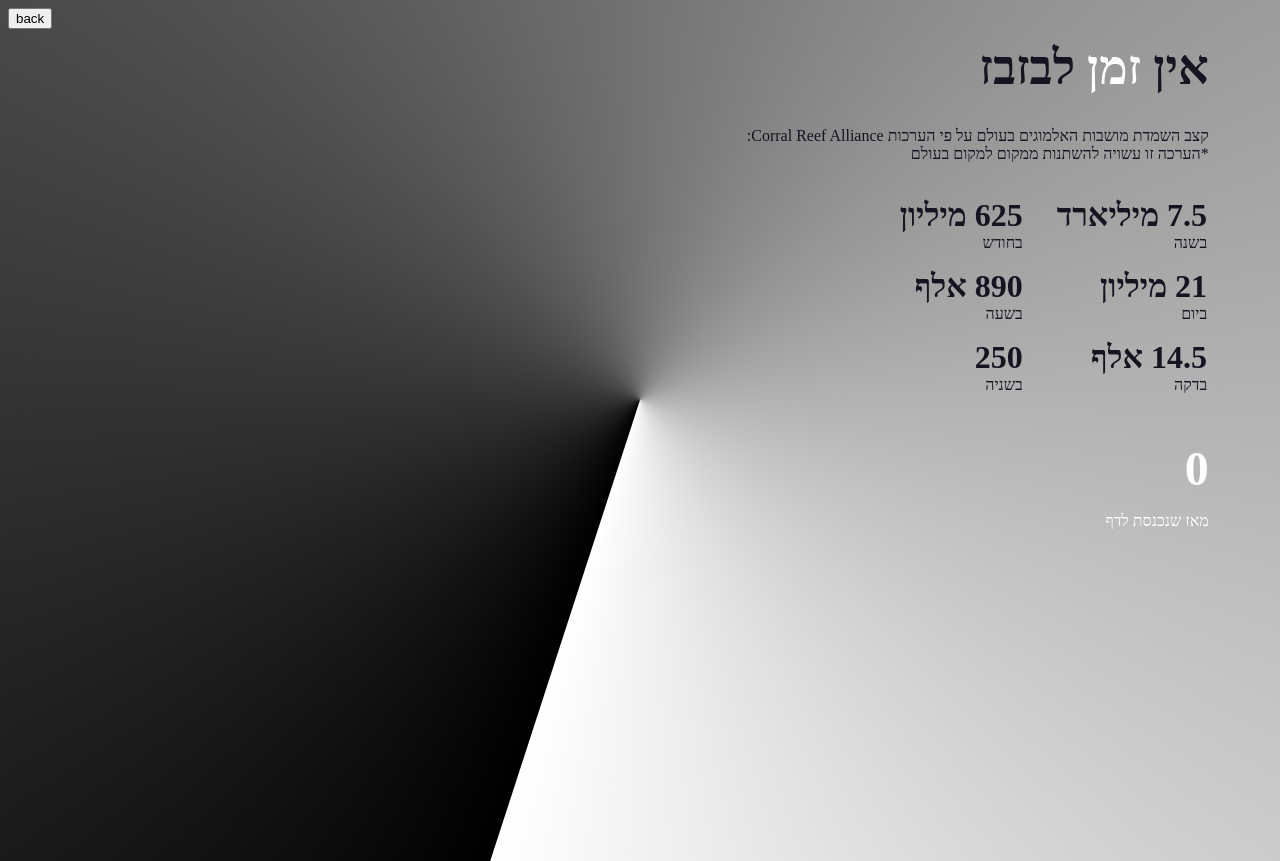
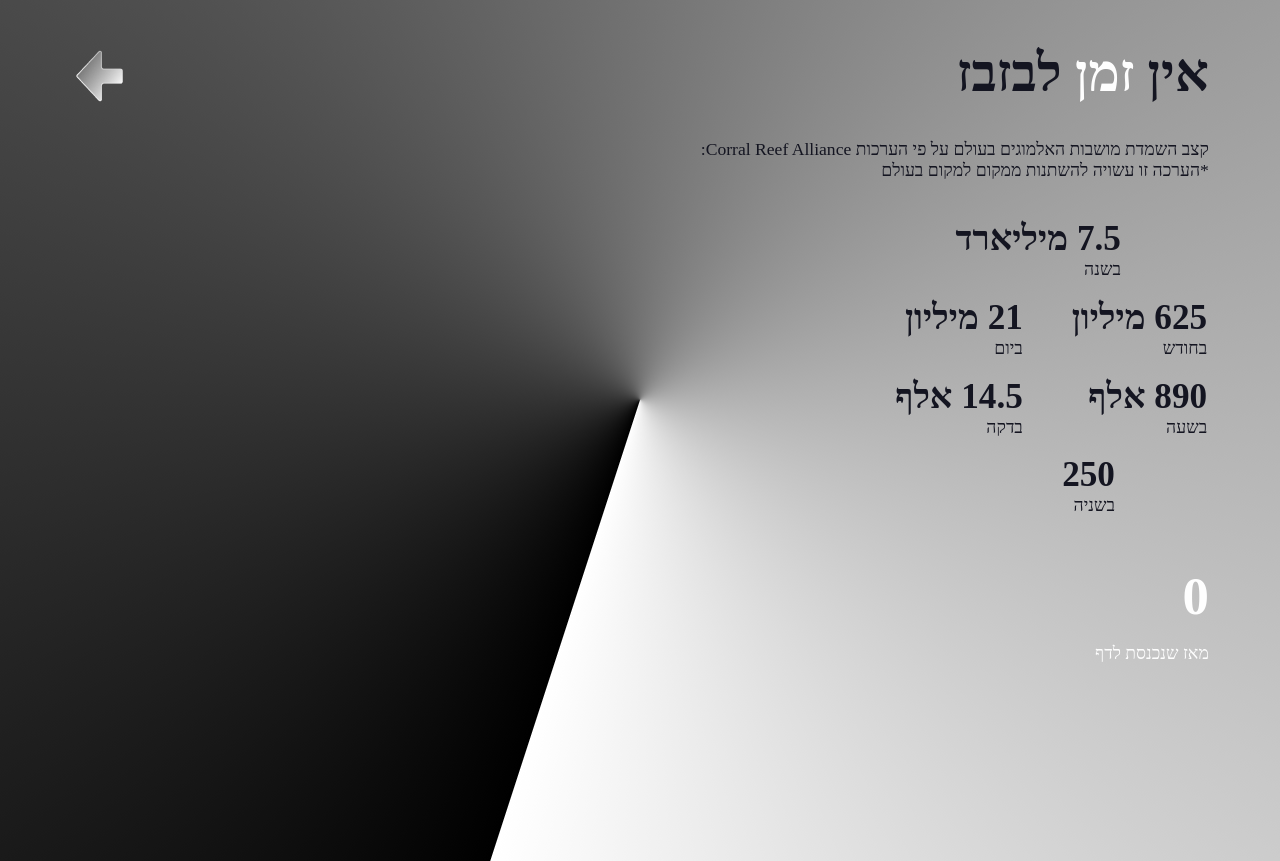
Before and after one commit to ShaharTamir/ReefProject, a Flask app: page /learn/rate-of-destruction in a window 1280 px wide; the page is wider, and only the part inside the window is pictured. Shown: the top 861 px of that part. Run offline with Flask 2, Linux system fonts and the light colour scheme; some libraries are stand-ins or nearby versions.

Commit message:
fix fade in animation and add the back button to all pages. (+ small code formating for cleaner work)

```diff
--- a/static/css/reef_destruction.css
+++ b/static/css/reef_destruction.css
@@ -1,4 +1,7 @@
 body {
+    font-family: open-sans;
+    font-weight: 500;
+    font-size: 110%;
     position: relative;
     overflow: hidden;
     animation: fadeInAnimation 1s linear
@@ -72,9 +75,9 @@ h1 {
 }
 
 .back-button {
-    float: none;
-    align-items: left;
-    justify-content: left;
+    position: absolute;
+    top: 5%;
+    left: 5%;
 }
 
 .right-side-content {
--- a/static/css/reef_importance.css
+++ b/static/css/reef_importance.css
@@ -1,6 +1,5 @@
 html {
     height: 100%;
-    animation: fadeInAnimation 1s linear;
 }
 
 body {
@@ -10,6 +9,7 @@ body {
     color: white;
     direction: rtl;
     overflow: hidden;
+    animation: fadeInAnimation 1s linear;
 }
 
 body::before {
--- a/templates/rate_of_reef_destruction.html
+++ b/templates/rate_of_reef_destruction.html
@@ -6,10 +6,8 @@
     <script type="text/javascript" src="{{url_for('static', filename='javascript/base.js')}}"></script>
 </head>
 <body>
-<div class="left-side side">
-    <div class="back-button">
-            <a href="#" onclick="fadeOut('{{ url_for('learn_more') }}')"><button>back</button></a>
-    </div>
+<div class="back-button">
+        <a href="#" onclick="fadeOut('{{ url_for('learn_more') }}')"><img src="{{ url_for('static', filename='imgs/back-button.png') }}"></a>
 </div>
 <div class="right-side side">
     <div class="right-side-content">
```
Also changed, not shown: static/css/base.css (+11 -0 lines), templates/header.html (+5 -3 lines), templates/reef_importance.html (+3 -5 lines).
